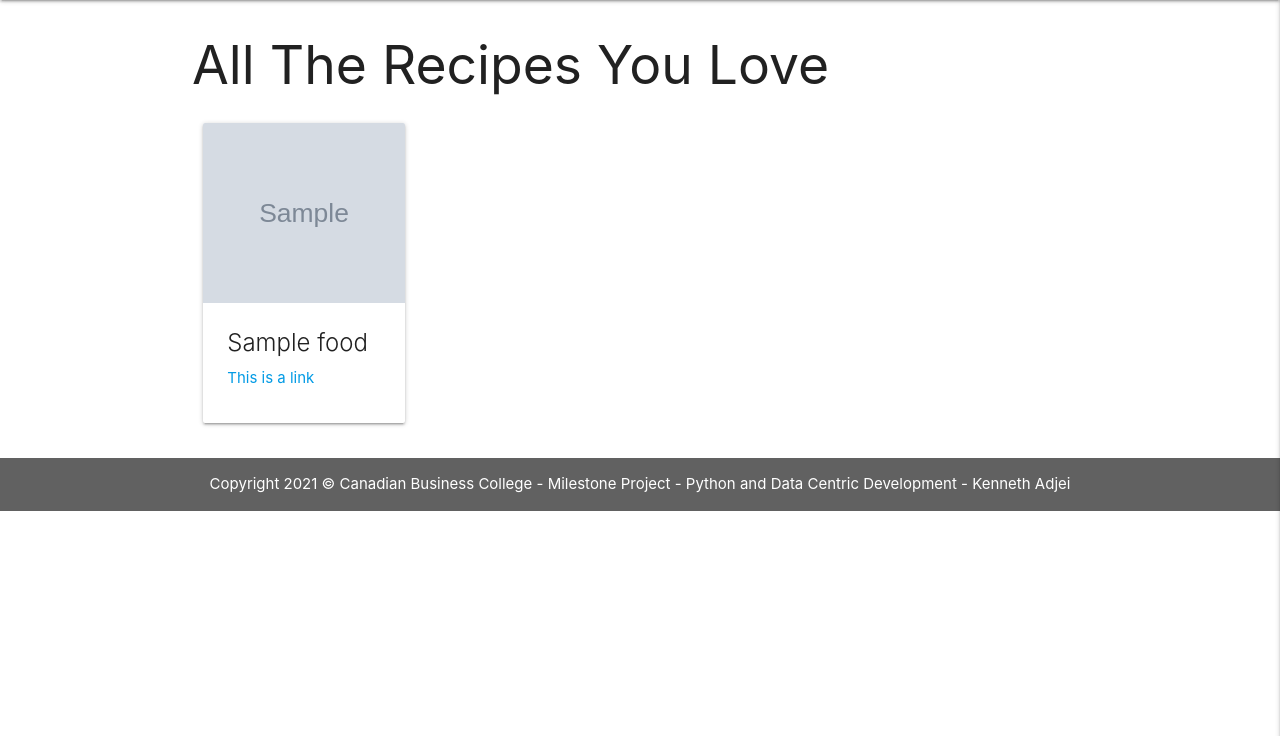
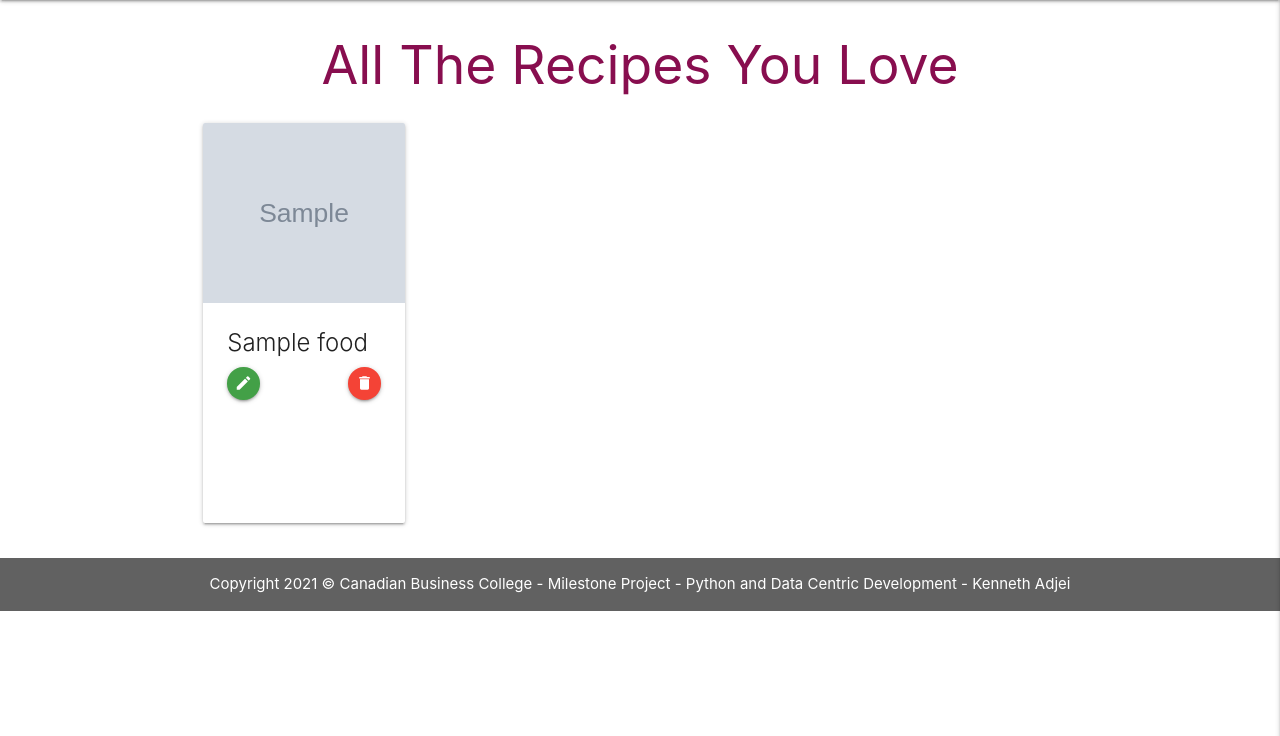
Before and after one commit to kmadjei/MilestoneProject-Python-and-DataCentricDevelopment, a Flask app: page /recipes/list in a window 1280 px wide. Shown: the part 64-800 px from the top of the page. Run offline with Flask 2, Linux system fonts and the light colour scheme; grey boxes marked "Sample" are stand-in pictures; a database or web service that is not in the repository returns one stand-in record (values such as "Sample title"); some libraries are stand-ins or nearby versions.

```diff
--- a/app.py
+++ b/app.py
@@ -71,7 +71,6 @@ def get_recipes():
     # get food category data from db
     categories1 = list(mongo.db.food_categories.find())
     display_category_query = list(mongo.db.food.find({'category': 'Breakfast'}))
-    print(len(display_category_query))
 
     # Build new list that only dispplays food_categories with listed recipes
     categories2 = [{}]
@@ -99,15 +98,20 @@ def get_recipes():
     return render_template('recipes.html', categories1 = categories1, categories2 = categories2)
 
 
-@app.route('/recipes/list')
+@app.route('/recipes/list', methods=["GET", "POST"])
 def show_all_recipes():
+
+    if request.method == 'POST':
+
+        # deletes selected recipe from db
+        if 'delete-recipe' in request.form.keys():
+
+            recipe_id = {"_id": ObjectId(request.form.get('recipe_id'))}
+            mongo.db.food.delete_one(recipe_id)
+            flash('Recipe successfully deleted')
+
     recipes = list(mongo.db.food.find())
     return render_template('show_recipes.html', recipes=recipes)
-
-# @app.route('/recipes/list/<name>')
-# def recipe_details():
-#    pass
-
 
 @app.route('/add_recipe', methods=["GET", "POST"])
 def add_recipe():
@@ -125,24 +129,28 @@ def add_recipe():
         #recipe_prep = recipe_prep
 
         # create ingredients list
-        ingredients = request.form.get('ingredients').split(",")
+        # ingredients = request.form.get('ingredients').split("\n")
+        # print(ingredients)
         # filter out user input data for ingredients - protect against injections
         #list_of_ingredients = set(map(filter_data, ingredients))
 
-        recipe_name = request.form.get('recipe_name')
-        recipe_category = request.form.get('category')
-        recipe_author = request.form.get('author')
-        recipe_img_url = request.form.get('img_url')
-        created_at = datetime.now().strftime("%x")
+        # recipe_name = request.form.get('recipe_name')
+        # recipe_category = request.form.get('category')
+        # recipe_author = request.form.get('author')
+        # recipe_img_url = request.form.get('img_url')
+        # created_at = datetime.now().strftime("%x")
 
         recipe_details = {
-            'name': recipe_name,
-            'category': recipe_category,
-            'image_url': recipe_img_url,
-            'author': recipe_author,
-            'ingredients': ingredients,
+            'name': request.form.get('recipe_name'),
+            'category': request.form.get('category'),
+            'image_url': request.form.get('img_url'),
+            'author': request.form.get('author'),
+            'prep_time': request.form['prep_time'],
+            'cook_time': request.form['cook_time'],
+            'description': request.form['description'],
+            'ingredients': request.form.get('ingredients').split("\n"),
             'preparations': json.dumps(recipe_prep),
-            'created_at': created_at
+            'created_at': datetime.now().strftime("%x")
         }
 
         mongo.db.food.insert_one(recipe_details)
@@ -151,9 +159,23 @@ def add_recipe():
         flash("Recipe Successfully Added")
 
         #redirect to listed recipes
-        return redirect(url_for("show_all_recipe"))
+        return redirect(url_for("show_all_recipes"))
 
     return render_template('add_recipe.html', categories=categories)
+
+
+
+#@app.route('/recipes/<menu>/<product_page>')
+@app.route('/recipes/product')
+def recipe_details():
+    # menu, product_page
+    menu = 'Soup'
+    product_page = 'Feel Better Chicken Soup Recipe'
+    search_query = {'name': product_page, 'category': menu}
+    # get recipe data from db
+    recipe = list(mongo.db.food.find(search_query))
+    #print(recipe[0]['preparations'])
+    return render_template('product_page.html', recipe = recipe)
 
 
 def filter_data(input):
--- a/static/js/script.js
+++ b/static/js/script.js
@@ -7,8 +7,8 @@ $(document).ready(function(){
     // Adds new line for Preparation steps
     let step = 1;
     $('#add_prep_step').click(function(){
-        //console.log($('#recipe-form div.row').last().children().last().text())
-        $('#recipe-form div.row').eq(2).children().last().append(`
+        //console.log($('#recipe-form div.row').last().children())
+        $('#add-recipe-form div.row').eq(3).children().last().append(`
             <a class="delete_step btn-floating btn-small waves-effect red tooltipped" data-position="left" data-tooltip="Delete"><i class="material-icons">delete_forever</i></a>
             <textarea id="prep${step +=1}" name="prep${step}" class="validate materialize-textarea" required></textarea>
         `);
--- /dev/null
+++ b/templates/product_page.html
@@ -0,0 +1,6 @@
+{% extends "base.html" %}
+{% block content %}
+<main class="product-content">
+
+</main>
+{% endblock %}
--- a/templates/recipes.html
+++ b/templates/recipes.html
@@ -41,7 +41,7 @@
     </div>
 
     <section class="container row">
-        {% for category in categories2 %}
+        {% for category in categories1 %}
             <div class="col s12  m4 l3 ">
                 <div class="card small">
                     <div class="card-image waves-effect waves-block waves-light">
@@ -50,9 +50,9 @@
                     <div class="card-content">
                         <span class="center-align card-title grey-text text-darken-4">{{ category.name }}</span>
                         <p>
-                        <!-- Triggers Edit food category modal -->
+                            <!-- Trigger for Edit food category modal -->
                             <button class="btn-floating left btn-small waves-effect waves-light green darken-1 tooltipped modal-trigger" data-position="bottom" data-tooltip="Edit" data-target="edit{{ category.name }}"><i class="material-icons">create</i></button>
-                        <!-- Triggers delete food category modal -->
+                            <!-- Trigger for delete food category modal -->
                             <button class="btn-floating right btn-small waves-effect waves-light red tooltipped modal-trigger" data-position="bottom" data-tooltip="Delete" data-target="delete{{ category.name }}"><i class="material-icons">delete</i></button>
                         </p>
                     </div>
--- a/templates/show_recipes.html
+++ b/templates/show_recipes.html
@@ -3,19 +3,48 @@
 <main class="recipes-content">
 
     <section class="container row">
-        <h2>All The Recipes You Love</h2>
+        <h2 id="page-title" class="center-align pink-text text-darken-4">
+            All The Recipes You Love
+        </h2>
         {% for recipe in recipes %}
             <div class="col s6  m4 l3 ">
-                <div class="card small">
+                <div class="card medium">
                     <div class="card-image waves-effect waves-block waves-light">
-                    <img class="food-img" src="{{ recipe.image_url }}" alt="{{ recipe.name }}">
+                        <img class="food-img" src="{{ recipe.image_url }}" alt="{{ recipe.name }}">
                     </div>
                     <div class="card-content">
-                    <span class="card-title grey-text text-darken-4">{{ recipe.name }}</span>
-                    <p><a href="{# { url_for('') } #}">This is a link</a></p>
+                        <span class="card-title grey-text text-darken-4">{{ recipe.name }}</span>
+                        <p>
+                            <!-- Trigger for Edit food category modal -->
+                            <button class="btn-floating left btn-small waves-effect waves-light green darken-1 tooltipped modal-trigger" data-position="bottom" data-tooltip="Edit" data-target="edit{{ recipe.name }}"><i class="material-icons">create</i></button>
+                            <!-- Trigger for delete food category modal -->
+                            <button class="btn-floating right btn-small waves-effect waves-light red tooltipped modal-trigger" data-position="bottom" data-tooltip="Delete" data-target="delete{{ recipe.name }}"><i class="material-icons">delete</i></button>
+                        </p>
                     </div>
                 </div>
             </div>
+
+            <!-- Modal Structure for delete recipe -->
+            <div id="delete{{ recipe.name }}" class="modal bottom-sheet">
+                <div class="modal-content">
+                    <h4 class="center-align pink-text text-darken-4">Delete {{ recipe.name }} Category</h4>
+                    <div class="row">
+                        <form class="col s12" method="POST" action="{{ url_for('show_all_recipes') }}">
+                            <input type="hidden" id="recipe_id" name="recipe_id" value="{{ recipe._id }}">
+                            <div class="row">
+                                <div class="col s4 offset-s4">
+                                    <button class="btn-large waves-effect waves-light green left" type="submit" name="delete-recipe">
+                                        Yes <i class="material-icons right">event_available</i>
+                                    </button>
+                                    <button class="btn-large waves-effect waves-light red right modal-close">
+                                        No <i class="material-icons right">event_busy</i>
+                                    </button>
+                                </div>
+                            </div>
+                        </form>
+                    </div>
+                </div>
+            </div> <!-- /End modal-->
         {% endfor %}
 
 
```
Also changed, not shown: templates/edit_recipe.html (added), templates/menu_page.html (added). Lines whose indentation alone changed are shown as unchanged.
